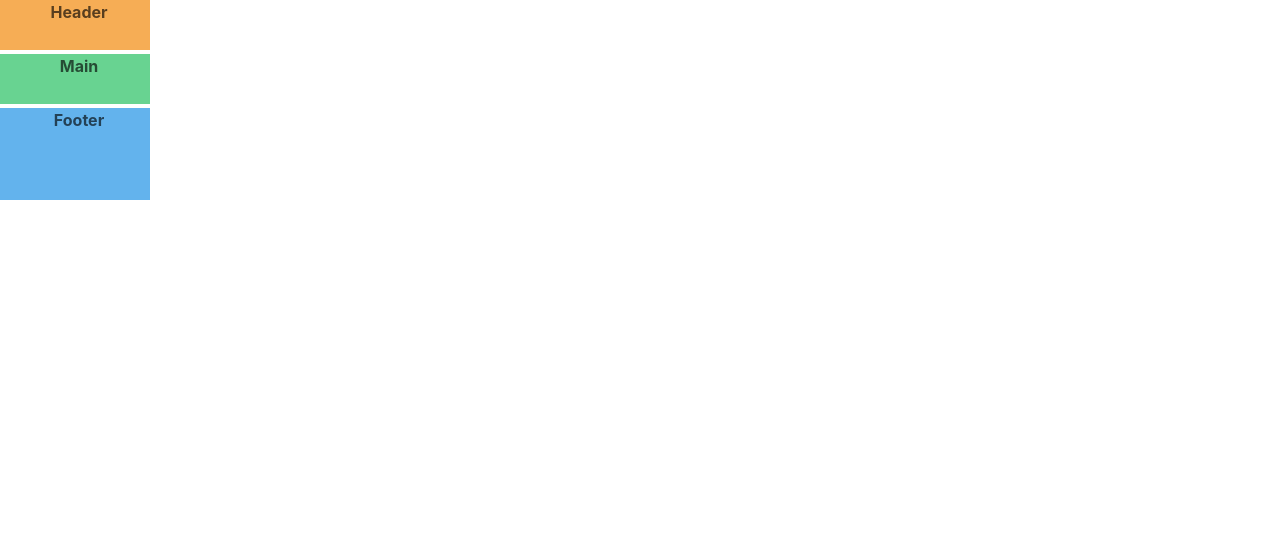
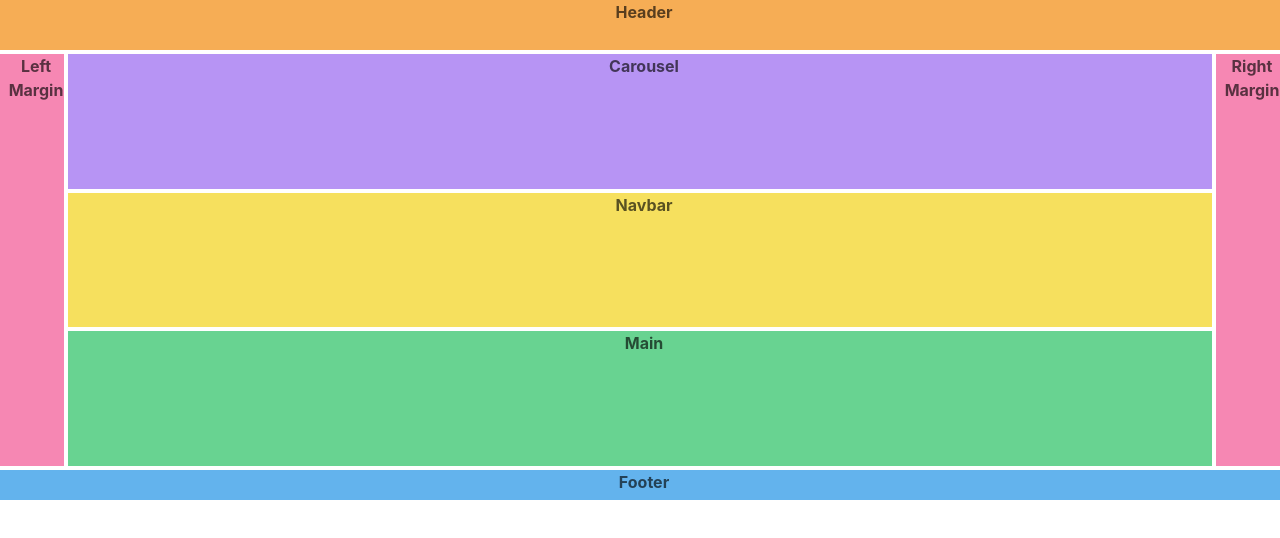
Before and after one commit to dimasivonanggitama/blog-app, a React (Create React App) app: page / in a window 1280 px wide. Shown: the top 538 px of the page. Built offline with nearby package versions, Linux system fonts and the light colour scheme.

Commit message:
v2.1 relayouting home page

```diff
--- a/src/pages/home.js
+++ b/src/pages/home.js
@@ -12,16 +12,19 @@ const HomePage = () => {
     // </Box>
     <Grid
       // templateAreas={`"header header"
-      //                 "nav main"
-      //                 "nav footer"`}
+                      // "nav main"
+                      // "nav footer"`}
       // gridTemplateRows={'50px 1fr 30px'}
       // gridTemplateColumns={'150px 1fr'}
-      templateAreas={`"header"
-                      "main"
-                      "footer"`}
-      gridTemplateRows={'50px 50px'}
-      gridTemplateColumns={'150px 1fr'}
-      h='200px'
+
+      templateAreas={`"header header header"
+                      "leftMargin carousel rightMargin"
+                      "leftMargin navbar rightMargin"
+                      "leftMargin main rightMargin"
+                      "footer footer footer"`}
+      gridTemplateRows={'50px 1fr 1fr 1fr 30px'}
+      gridTemplateColumns={'5% 1fr 5%'}
+      h='500px'
       gap='1'
       color='blackAlpha.700'
       fontWeight='bold'
@@ -29,11 +32,20 @@ const HomePage = () => {
       <GridItem pl='2' bg='orange.300' area={'header'}>
         Header
       </GridItem>
-      {/* <GridItem pl='2' bg='pink.300' area={'nav'}>
-        Nav
-      </GridItem> */}
+      <GridItem pl='2' bg='pink.300' area={'leftMargin'}>
+       Left Margin
+      </GridItem>
+      <GridItem pl='2' bg='purple.300' area={'carousel'}>
+        Carousel
+      </GridItem>
+      <GridItem pl='2' bg='yellow.300' area={'navbar'}>
+        Navbar
+      </GridItem>
       <GridItem pl='2' bg='green.300' area={'main'}>
         Main
+      </GridItem>
+      <GridItem pl='2' bg='pink.300' area={'rightMargin'}>
+       Right Margin
       </GridItem>
       <GridItem pl='2' bg='blue.300' area={'footer'}>
         Footer
```
